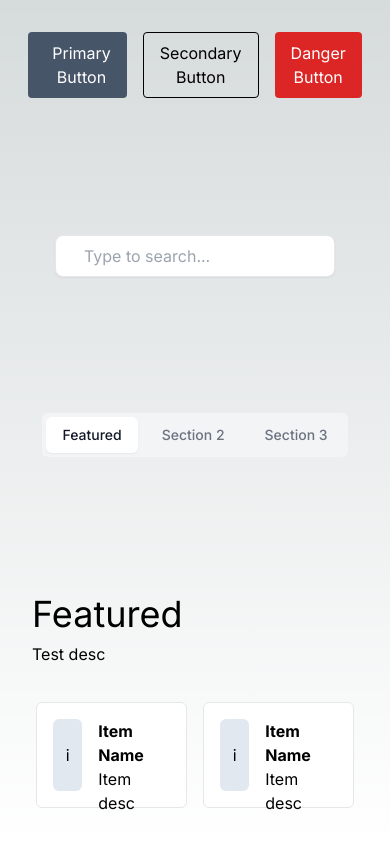
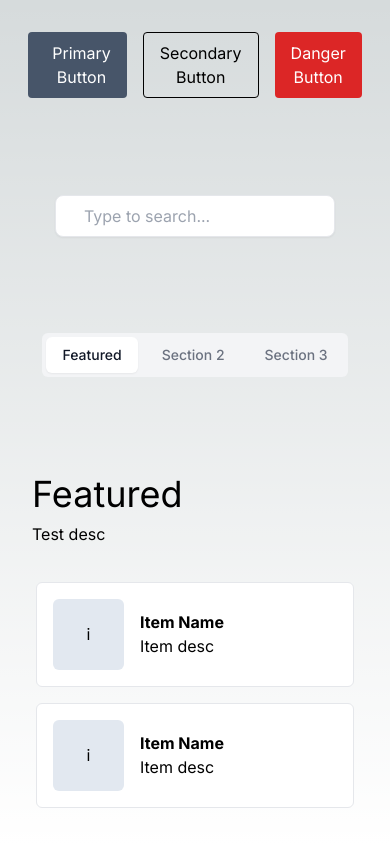
Before and after one commit to Seelvex/take-home, a Next.js app: page / in a window 390 px wide. Built offline with nearby package versions, Linux system fonts and the light colour scheme.

Commit message:
fix ui responsive section item

```diff
--- a/components/section/index.tsx
+++ b/components/section/index.tsx
@@ -21,7 +21,7 @@
         {description ? <p>{description}</p> : null}
       </div>
 
-      <div className="grid grid-cols-2 gap-4 p-1">
+      <div className="grid md:grid-cols-2 gap-4 p-1">
         {items.map((item) => (
           <SectionItem key={item.title} {...item} />
         ))}
```
